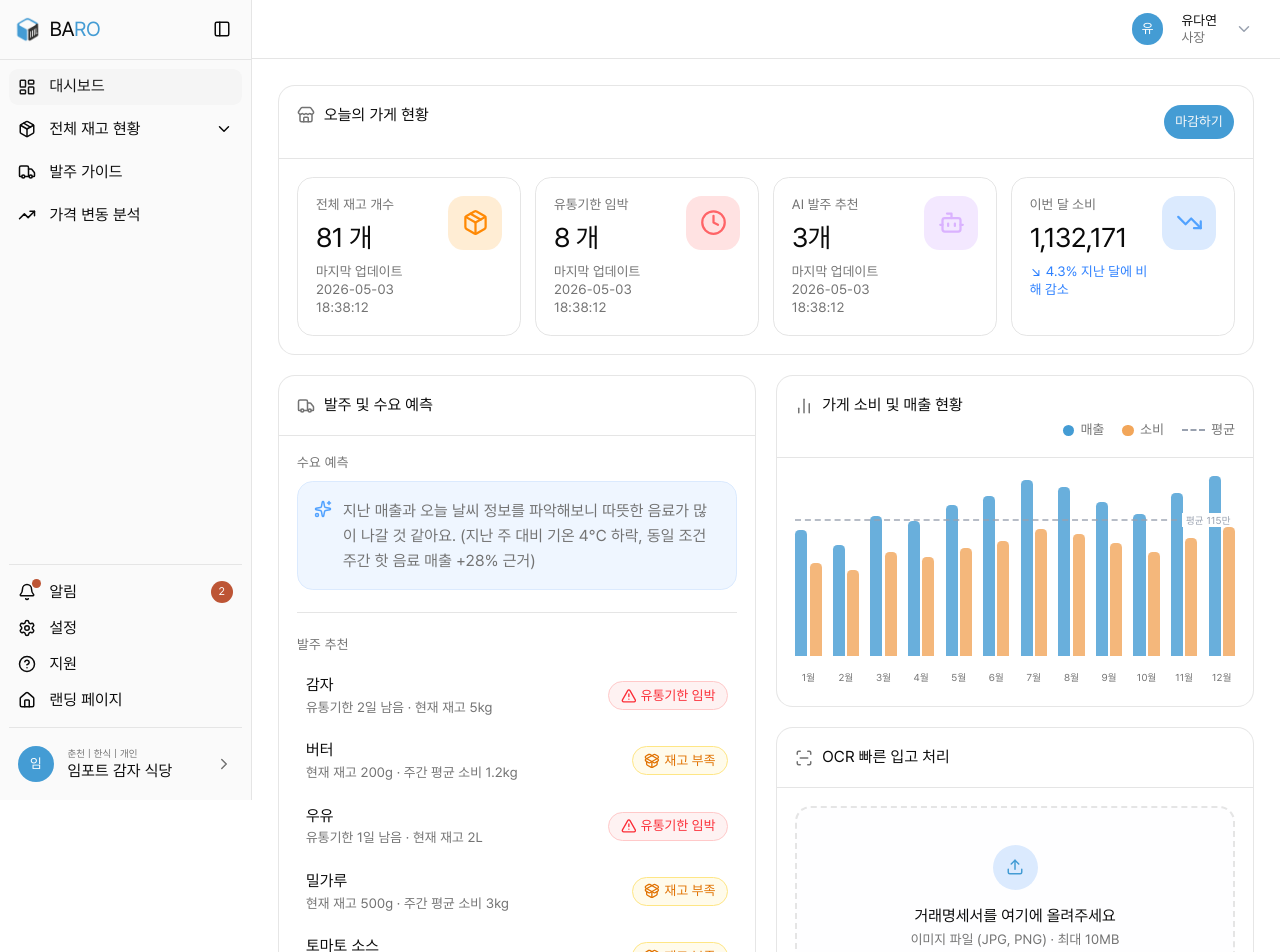
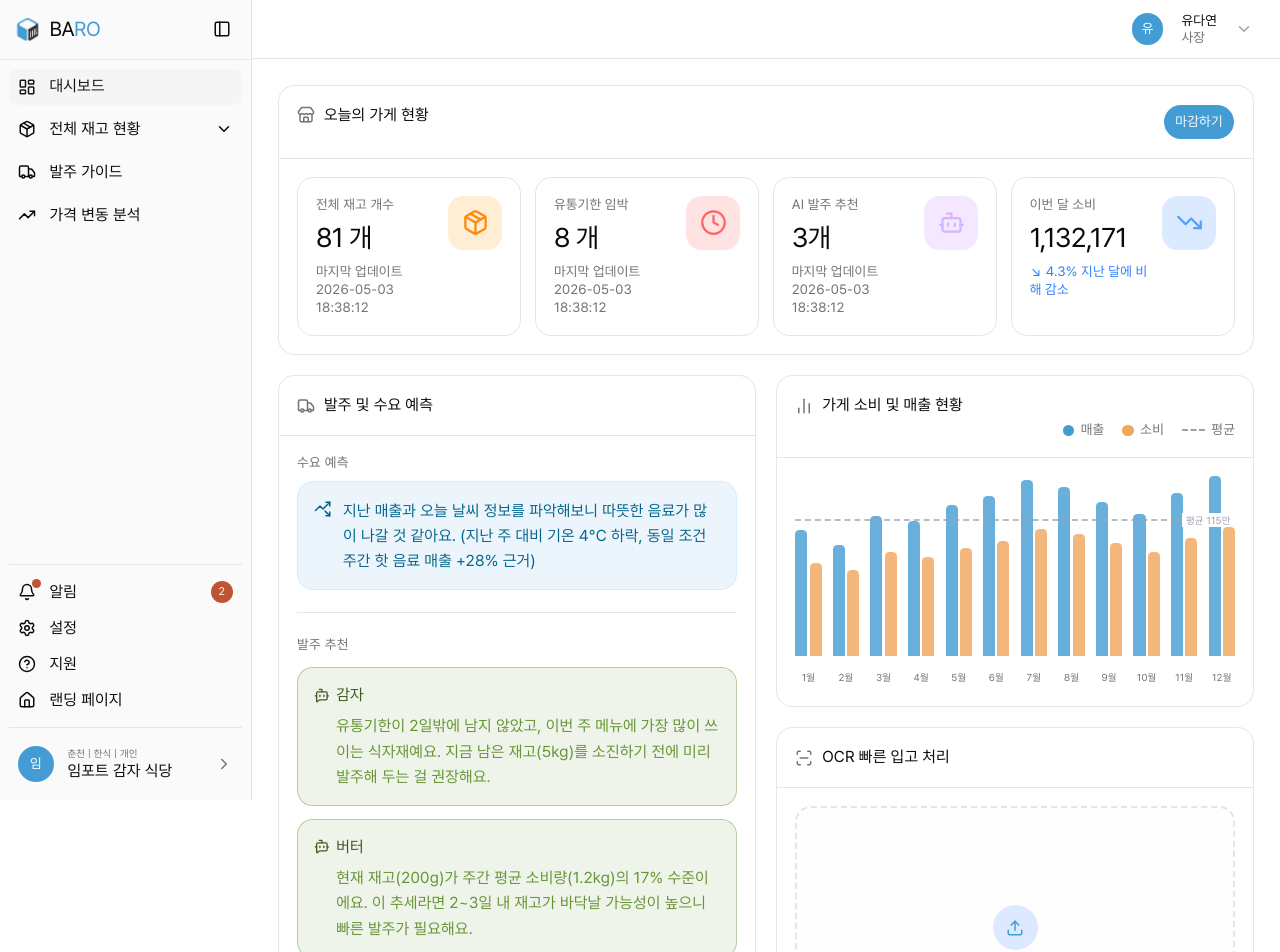
Before and after one commit to from-knu-import-potato/baro-frontend, a React (Vite) app: page /dashboard in a window 1280 px wide. Shown: the top 952 px of the page. Built offline with nearby package versions, Linux system fonts and the light colour scheme.

Commit message:
♻️ (#32) refactor: 발주 추천 섹션 AI 분석 서술형으로 개선

```diff
--- a/src/features/dashboard/components/OrderPredictionCard.tsx
+++ b/src/features/dashboard/components/OrderPredictionCard.tsx
@@ -1,6 +1,5 @@
-import { Truck, Sparkles } from 'lucide-react';
+import { Truck, TrendingUpDown, BotMessageSquare } from 'lucide-react';
 
-import { REASON_CONFIG } from '@/features/dashboard/constants/dashboard.constants.ui';
 import type { OrderRecommendationItem } from '@/features/dashboard/types/dashboard.types';
 import { Card, CardContent, CardHeader, CardTitle } from '@/shadcn/ui/card';
 
@@ -19,46 +18,38 @@ const OrderPredictionCard = ({ demandPrediction, recommendations }: OrderPredict
         </CardTitle>
       </CardHeader>
 
-      <CardContent className="flex flex-col gap-5 flex-1">
+      <CardContent className="flex flex-col gap-5 flex-1 min-h-0 overflow-hidden">
         {/* 수요 예측 섹션 */}
-        <div className="flex flex-col gap-2">
+        <div className="flex flex-col gap-2 shrink-0">
           <span className="text-xs font-semibold text-muted-foreground uppercase tracking-wide">
             수요 예측
           </span>
-          <div className="flex items-start gap-2.5 text-muted-foreground bg-blue-50 dark:bg-baro-blue-dark/30 rounded-xl p-3.5 border border-blue-100 dark:border-baro-blue-dark/20">
-            <Sparkles className="w-4 h-4 text-blue-400 mt-0.5 shrink-0" />
+          <div className="flex items-start gap-2.5 text-baro-blue-dark bg-baro-blue/10 dark:bg-baro-blue-dark/20 rounded-xl p-3.5 border border-blue-100 dark:border-baro-blue-dark/20">
+            <TrendingUpDown className="w-4 h-4 text-baro-blue-dark mt-0.5 shrink-0" />
             <p className="text-sm leading-relaxed">{demandPrediction}</p>
           </div>
         </div>
 
-        <div className="border-t " />
+        <div className="border-t shrink-0" />
 
-        {/* 발주 추천 리스트 섹션 */}
-        <div className="flex flex-col gap-2 flex-1">
-          <span className="text-xs font-semibold text-muted-foreground uppercase tracking-wide">
+        {/* 발주 추천 섹션 */}
+        <div className="flex flex-col gap-3 flex-1 min-h-0">
+          <span className="text-xs font-semibold text-muted-foreground uppercase tracking-wide shrink-0">
             발주 추천
           </span>
-          <div className="flex flex-col">
-            {recommendations.map((item) => {
-              const config = REASON_CONFIG[item.reason];
-              return (
-                <div
-                  key={item.id}
-                  className="flex items-center justify-between py-2.5 px-2 rounded-lg hover:bg-gray-50 dark:hover:bg-baro-black/50 transition-colors"
-                >
-                  <div className="flex flex-col gap-0.5">
-                    <span className="text-sm font-semibold">{item.name}</span>
-                    <span className="text-xs text-muted-foreground">{item.detail}</span>
-                  </div>
-                  <span
-                    className={`flex items-center gap-1 text-xs font-medium px-2.5 py-1 rounded-full whitespace-nowrap ${config.className}`}
-                  >
-                    {config.icon}
-                    {config.label}
-                  </span>
+          <div className="flex flex-col gap-3 overflow-y-auto">
+            {recommendations.map((item) => (
+              <div
+                key={item.id}
+                className="flex flex-col gap-1.5 bg-baro-green/10 rounded-xl p-3.5 border border-baro-green/40"
+              >
+                <div className="flex items-center gap-1.5">
+                  <BotMessageSquare className="w-3.5 h-3.5 text-baro-green-dark shrink-0" />
+                  <span className="text-sm font-semibold text-baro-green-dark">{item.name}</span>
                 </div>
-              );
-            })}
+                <p className="text-sm leading-relaxed text-baro-green pl-5">{item.aiReason}</p>
+              </div>
+            ))}
           </div>
         </div>
       </CardContent>
--- a/src/features/dashboard/constants/dashboard.constants.ui.tsx
+++ /dev/null
@@ -1,14 +0,0 @@
-import { AlertTriangle, PackageOpen } from 'lucide-react';
-
-export const REASON_CONFIG = {
-  expiring: {
-    label: '유통기한 임박',
-    icon: <AlertTriangle className="w-3.5 h-3.5" />,
-    className: 'bg-red-50 text-red-500 border border-red-200',
-  },
-  low_stock: {
-    label: '재고 부족',
-    icon: <PackageOpen className="w-3.5 h-3.5" />,
-    className: 'bg-amber-50 text-amber-600 border border-amber-200',
-  },
-};
--- a/src/features/dashboard/data/dashboard.mock.ts
+++ b/src/features/dashboard/data/dashboard.mock.ts
@@ -30,32 +30,20 @@ export const MOCK_RECOMMENDATIONS: OrderRecommendationItem[] = [
   {
     id: '1',
     name: '감자',
-    reason: 'expiring',
-    detail: '유통기한 2일 남음 · 현재 재고 5kg',
+    aiReason:
+      '유통기한이 2일밖에 남지 않았고, 이번 주 메뉴에 가장 많이 쓰이는 식자재예요. 지금 남은 재고(5kg)를 소진하기 전에 미리 발주해 두는 걸 권장해요.',
   },
   {
     id: '2',
     name: '버터',
-    reason: 'low_stock',
-    detail: '현재 재고 200g · 주간 평균 소비 1.2kg',
+    aiReason:
+      '현재 재고(200g)가 주간 평균 소비량(1.2kg)의 17% 수준이에요. 이 추세라면 2~3일 내 재고가 바닥날 가능성이 높으니 빠른 발주가 필요해요.',
   },
   {
     id: '3',
     name: '우유',
-    reason: 'expiring',
-    detail: '유통기한 1일 남음 · 현재 재고 2L',
-  },
-  {
-    id: '4',
-    name: '밀가루',
-    reason: 'low_stock',
-    detail: '현재 재고 500g · 주간 평균 소비 3kg',
-  },
-  {
-    id: '5',
-    name: '토마토 소스',
-    reason: 'low_stock',
-    detail: '현재 재고 1병 · 일평균 소비 0.5병',
+    aiReason:
+      '유통기한이 내일까지로 급박해요. 현재 재고(2L)는 오늘 영업 중에 소진될 수 있으니, 신선한 제품을 당일 발주하는 것을 강력 추천해요.',
   },
 ];
 
--- a/src/features/dashboard/types/dashboard.types.ts
+++ b/src/features/dashboard/types/dashboard.types.ts
@@ -10,8 +10,7 @@ export interface DashboardStats {
 export interface OrderRecommendationItem {
   id: string;
   name: string;
-  reason: 'expiring' | 'low_stock';
-  detail: string;
+  aiReason: string;
 }
 
 export interface MonthlySalesData {
```
